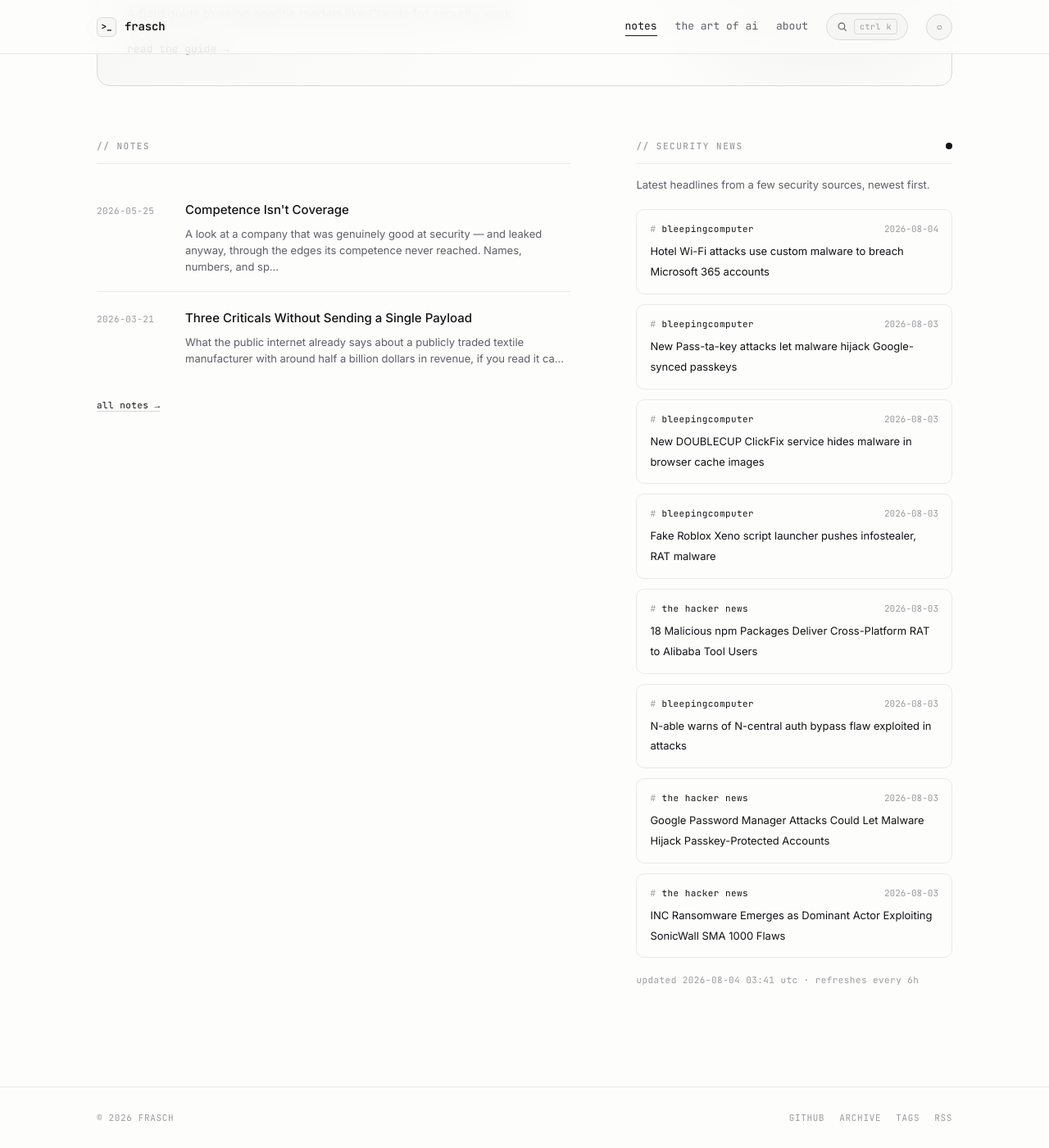
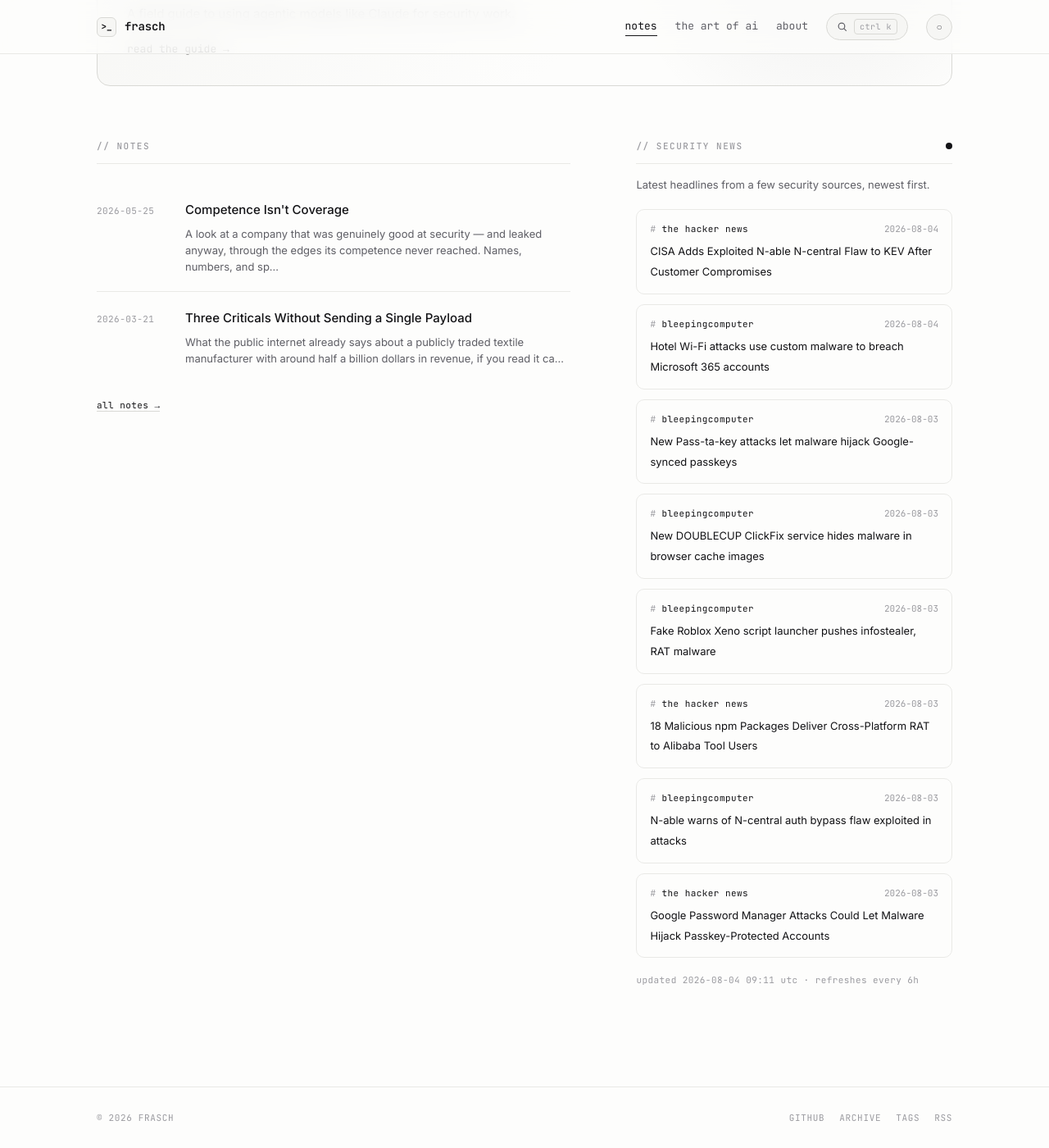
Before and after one commit to whoisfrasch/frasch, a Jekyll site: the page built from index.html, in a window 1280 px wide and 1400 px high, scrolled down 615 px. Shown: the whole window at 82% size. Built offline with Jekyll 4.4.1, drawn with Linux system fonts in a browser that asks for light colours.

```diff
--- a/_data/news.json
+++ b/_data/news.json
@@ -1,6 +1,12 @@
 {
-  "updated": "2026-08-04T03:41:04Z",
+  "updated": "2026-08-04T09:11:00Z",
   "items": [
+    {
+      "source": "the hacker news",
+      "title": "CISA Adds Exploited N-able N-central Flaw to KEV After Customer Compromises",
+      "link": "https://thehackernews.com/2026/08/cisa-adds-exploited-n-able-n-central.html",
+      "date": "2026-08-04T07:00:13Z"
+    },
     {
       "source": "bleepingcomputer",
       "title": "Hotel Wi-Fi attacks use custom malware to breach Microsoft 365 accounts",
@@ -42,12 +48,6 @@
       "title": "Google Password Manager Attacks Could Let Malware Hijack Passkey-Protected Accounts",
       "link": "https://thehackernews.com/2026/08/google-password-manager-attacks-could.html",
       "date": "2026-08-03T16:24:47Z"
-    },
-    {
-      "source": "the hacker news",
-      "title": "INC Ransomware Emerges as Dominant Actor Exploiting SonicWall SMA 1000 Flaws",
-      "link": "https://thehackernews.com/2026/08/inc-ransomware-emerges-as-dominant.html",
-      "date": "2026-08-03T16:15:13Z"
     }
   ]
 }
```
